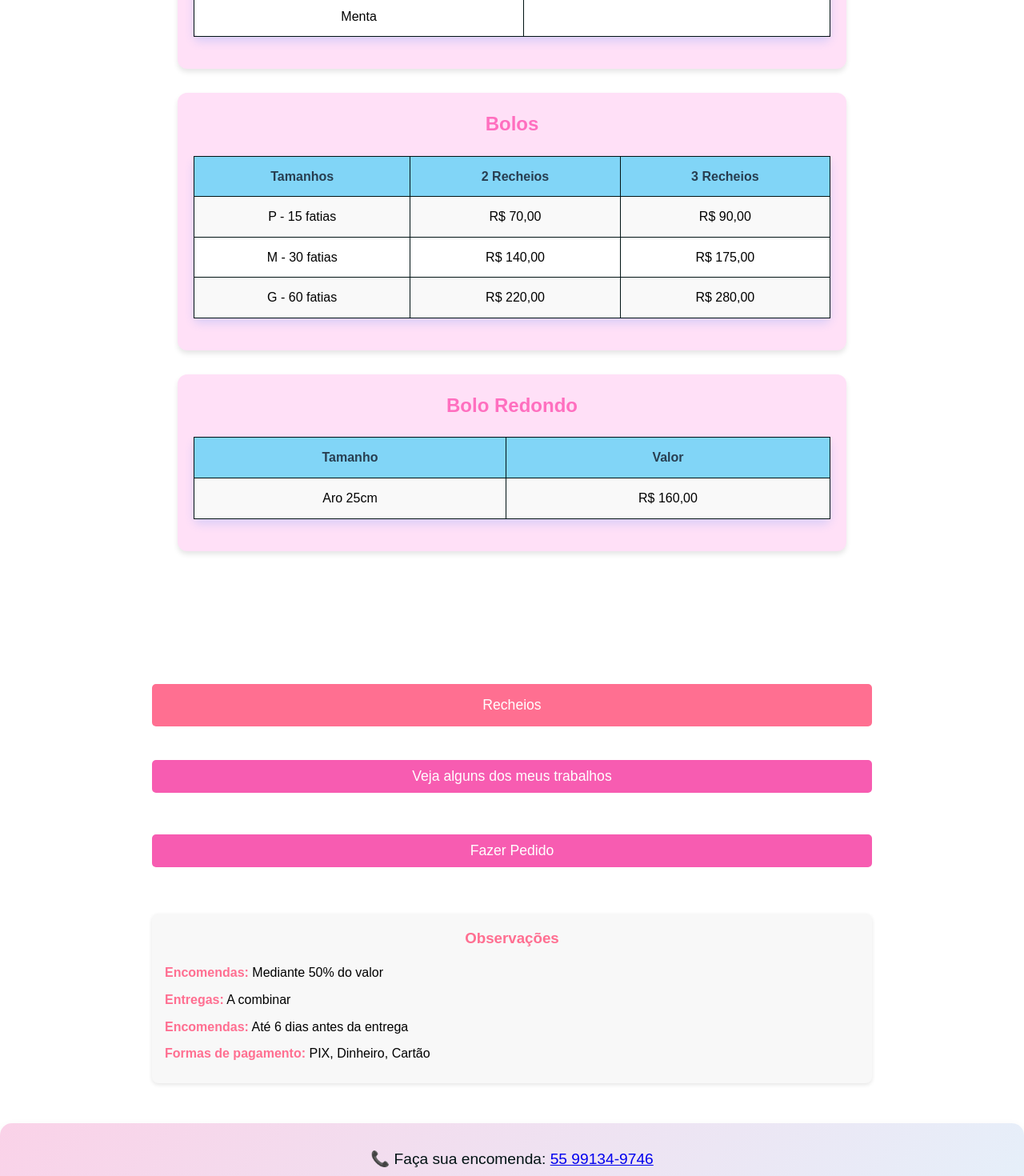
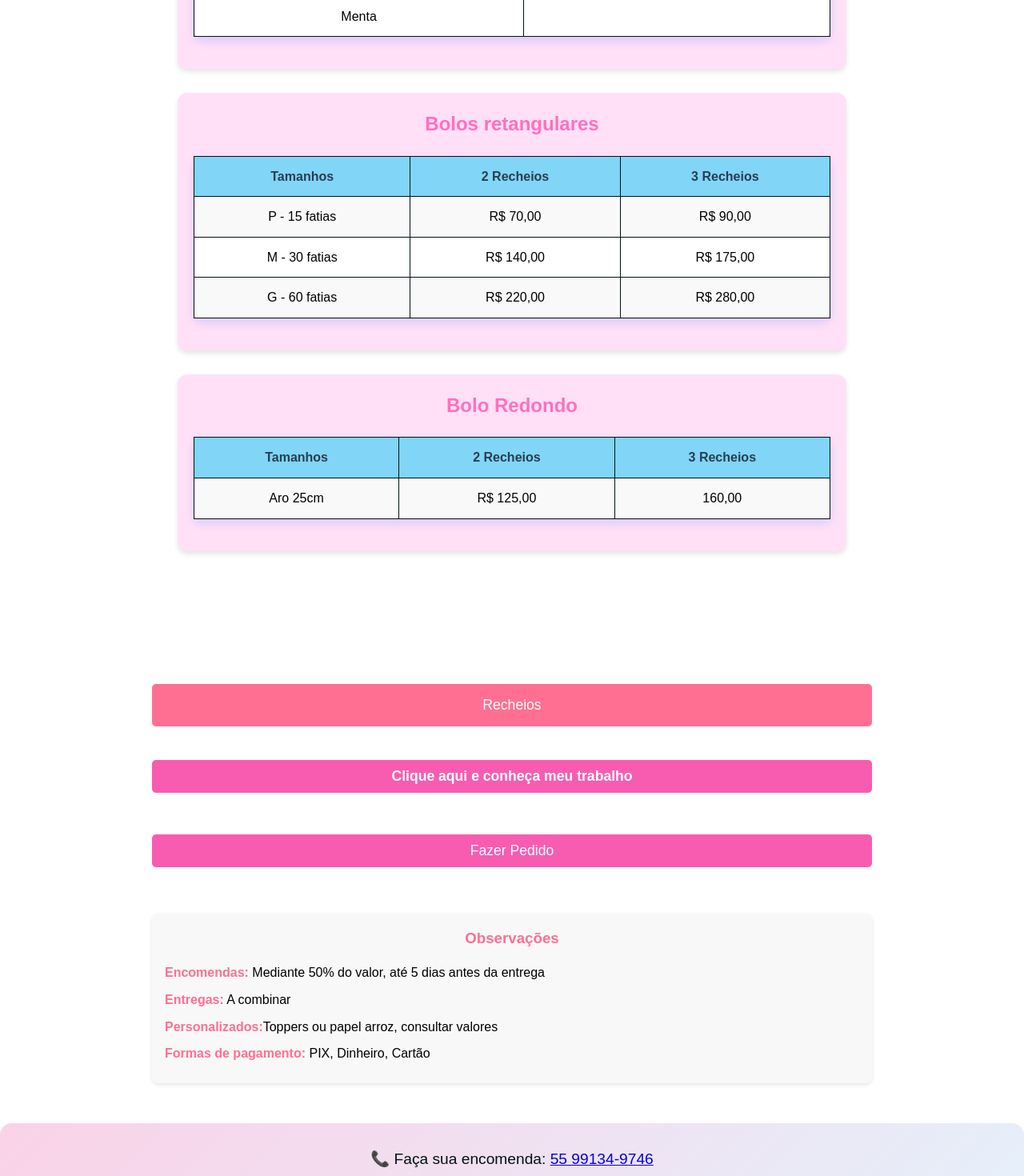
Before and after one commit to AndreiVidal/doces_da_feh, a React (Vite) app: page / in a window 1280 px wide. Shown: the part 780-2250 px from the top of the page at 80% size. Built offline with nearby package versions, Linux system fonts and the light colour scheme.

Commit message:
fix logo

```diff
--- a/src/components/ProductSection.jsx
+++ b/src/components/ProductSection.jsx
@@ -28,7 +28,7 @@ const ProductSection = ({ title }) => {
       ],
     },
     {
-      title: "Bolos",
+      title: "Bolos retangulares",
       headers: ["Tamanhos", "2 Recheios", "3 Recheios"],
       rows: [
         ["P - 15 fatias", "R$ 70,00", "R$ 90,00"],
@@ -38,8 +38,8 @@ const ProductSection = ({ title }) => {
     },
     {
       title: "Bolo Redondo",
-      headers: ["Tamanho", "Valor"],
-      rows: [["Aro 25cm", "R$ 160,00"]],
+      headers: ["Tamanhos", "2 Recheios", "3 Recheios"],
+      rows: [["Aro 25cm", "R$ 125,00","160,00"]],
     },
   ];
 
@@ -76,7 +76,7 @@ const ProductSection = ({ title }) => {
             <div className="recheios-list">
               <h3 className="title">Escolha seu Recheio:</h3>
               <ul className="list">
-                <li><strong>Chantili:</strong> Bombom, Pedaços de Chocolate, Frutas (Morango, Abacaxi, Pêssego)</li>
+                <li><strong>Chantilly:</strong> Bombom, Pedaços de Chocolate, Frutas (Morango, Abacaxi, Pêssego)</li>
                 <li><strong>Mousse:</strong> Chocolate, Morango, Abacaxi</li>
                 <li><strong>Brigadeiro:</strong> Tradicional, Branquinho, Café, Paçoca, Oreo</li>
                 <li><strong>Coco com Leite Condensado</strong></li>
@@ -90,7 +90,7 @@ const ProductSection = ({ title }) => {
 
         {/* Botão para mostrar as imagens */}
         <button className="details-btn" onClick={toggleImages}>
-          {showImages ? "Ocultar meus trabalhos" : "Veja alguns dos meus trabalhos"}
+          {showImages ? "Ocultar meus trabalhos" : <b>Clique aqui e conheça meu trabalho</b>}
         </button>
 
         {/* Galeria de Imagens */}
@@ -125,9 +125,9 @@ const ProductSection = ({ title }) => {
       <div className="observations-section">
         <h3>Observações</h3>
         <ul>
-          <li><strong>Encomendas:</strong> Mediante 50% do valor</li>
+          <li><strong>Encomendas:</strong> Mediante 50% do valor, até 5 dias antes da entrega</li>
           <li><strong>Entregas:</strong> A combinar</li>
-          <li><strong>Encomendas:</strong> Até 6 dias antes da entrega</li>
+          <li><strong>Personalizados:</strong>Toppers ou papel arroz, consultar valores </li>
           <li><strong>Formas de pagamento:</strong> PIX, Dinheiro, Cartão</li>
         </ul>
       </div>
```
